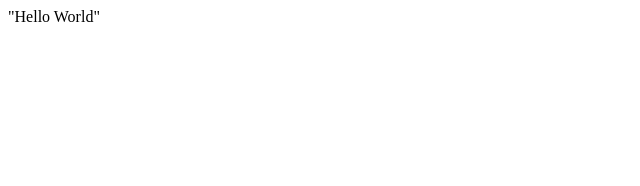
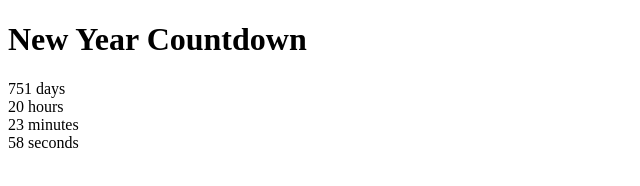
Before and after one commit to lucas-309/lucas-309.github.io, a plain HTML site: page index.html in a window 1280 px wide. Shown: the whole page, without its empty margins (0-640 px from the left). Drawn offline with Linux system fonts and the light colour scheme.

Commit message:
Updated index.html

```diff
--- a/index.html
+++ b/index.html
@@ -1 +1,49 @@
-"Hello World"
+<!DOCTYPE html>
+<html>
+<head>
+    <title>New Year Countdown</title>
+</head>
+<body>
+    <h1>New Year Countdown</h1>
+    <div id="countdown"></div>
+    <script>
+        // Set the date and time of the New Year's Eve
+        const newYear = new Date("December 31, 2024 00:00:00");
+
+        // Get the current date and time
+        const now = new Date();
+
+        // Calculate the difference between the two dates in milliseconds
+        const diff = newYear - now;
+
+        // Convert the difference to seconds
+        const seconds = Math.floor(diff / 1000);
+
+        // Set the interval for the countdown (1 second)
+        const interval = setInterval(function() {
+            // Calculate the number of days, hours, minutes, and seconds
+            const days = Math.floor(seconds / (60 * 60 * 24));
+            const hours = Math.floor((seconds % (60 * 60 * 24)) / (60 * 60));
+            const minutes = Math.floor((seconds % (60 * 60)) / 60);
+            const remainingSeconds = seconds % 60;
+
+            // Update the countdown timer
+            document.getElementById("countdown").innerHTML = `
+                <div>${days} days</div>
+                <div>${hours} hours</div>
+                <div>${minutes} minutes</div>
+                <div>${remainingSeconds} seconds</div>
+            `;
+
+            // Decrement the seconds
+            seconds--;
+
+            // If the countdown is over, clear the interval and display a message
+            if (seconds < 0) {
+                clearInterval(interval);
+                document.getElementById("countdown").innerHTML = "<div>Happy New Year!</div>";
+            }
+        }, 1000);
+    </script>
+</body>
+</html>
```
